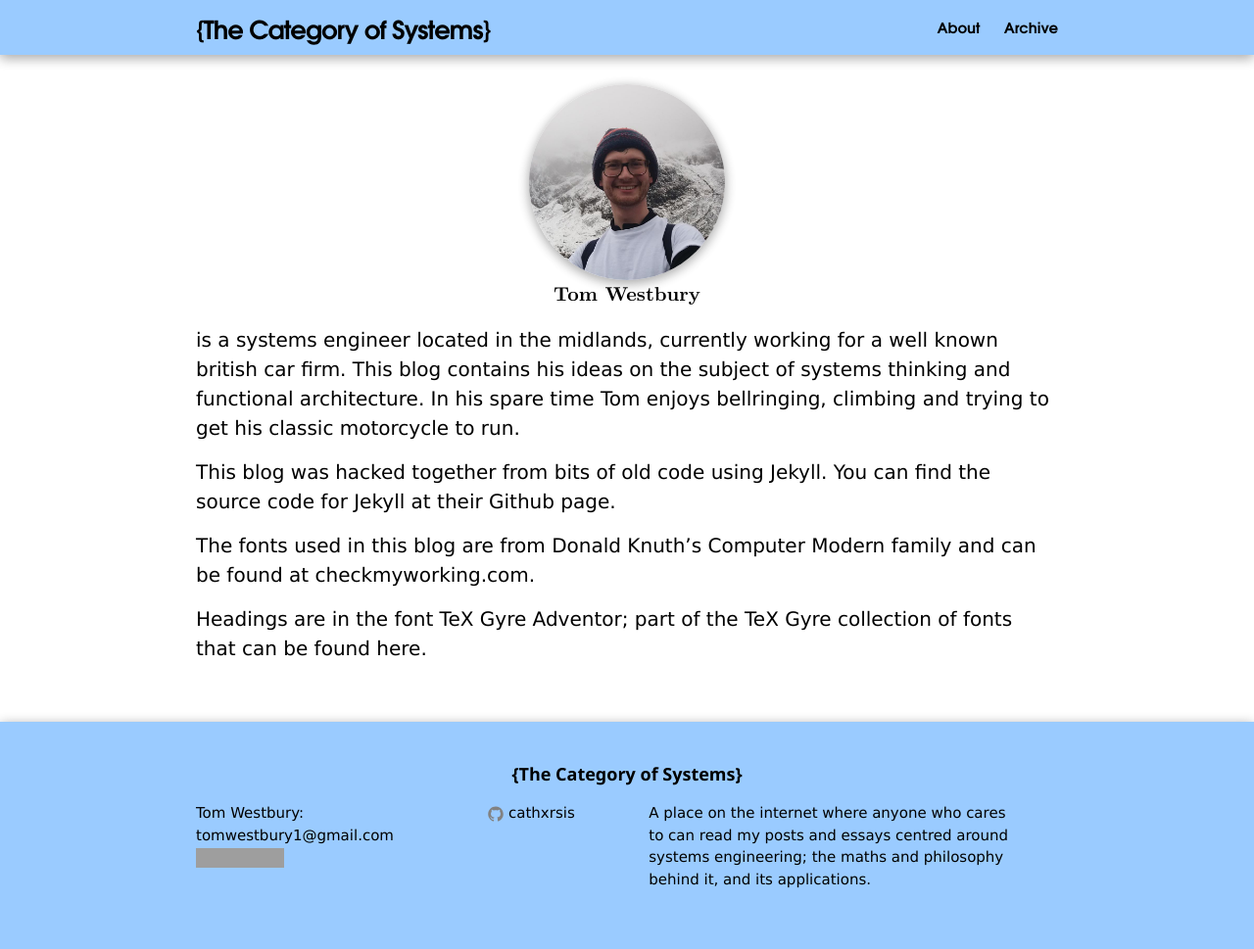
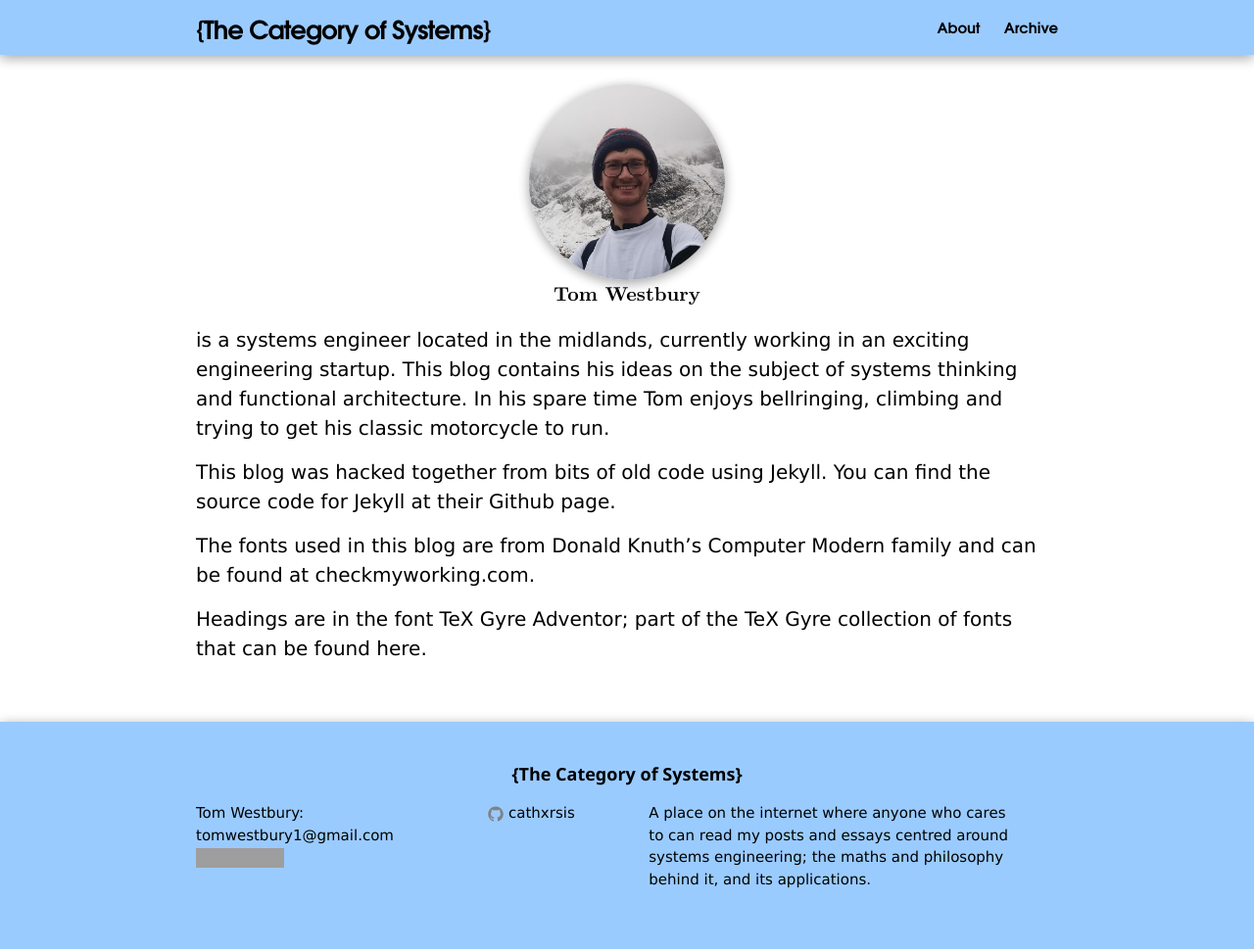
Before and after one commit to cathxrsis/cathxrsis.github.io, a Jekyll site: the page built from about.md, in a window 1280 px wide. Shown: the whole page at 98% size. Built offline with Jekyll 4.4.1, drawn with Linux system fonts in a browser that asks for light colours; comment, search, counter and statistics services are not loaded; grey boxes are pictures that could not be loaded.

Commit message:
updated about

```diff
--- a/about.md
+++ b/about.md
@@ -10,7 +10,7 @@ permalink: /about/
 
 > **Tom Westbury**
 
-is a systems engineer located in the midlands, currently working for a well known british car firm. This blog contains his ideas on the subject of systems thinking and functional architecture. In his spare time Tom enjoys bellringing, climbing and trying to get his classic motorcycle to run.
+is a systems engineer located in the midlands, currently working in an exciting engineering startup. This blog contains his ideas on the subject of systems thinking and functional architecture. In his spare time Tom enjoys bellringing, climbing and trying to get his classic motorcycle to run.
 
 This blog was hacked together from bits of old code using Jekyll.
 You can find the source code for Jekyll at their [Github page.](https://github.com/jekyll/jekyll)
```
